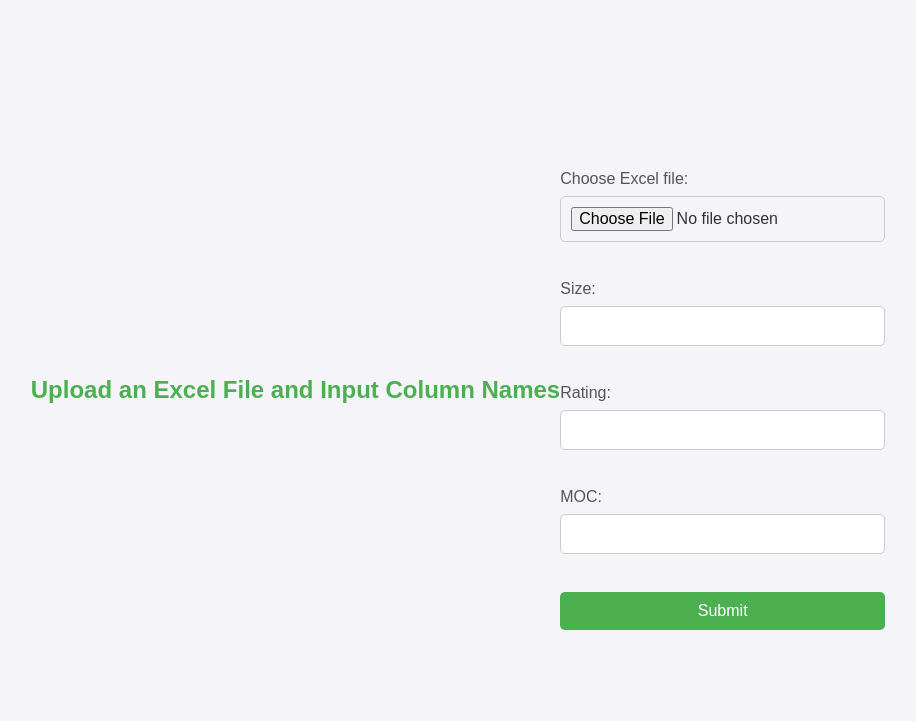
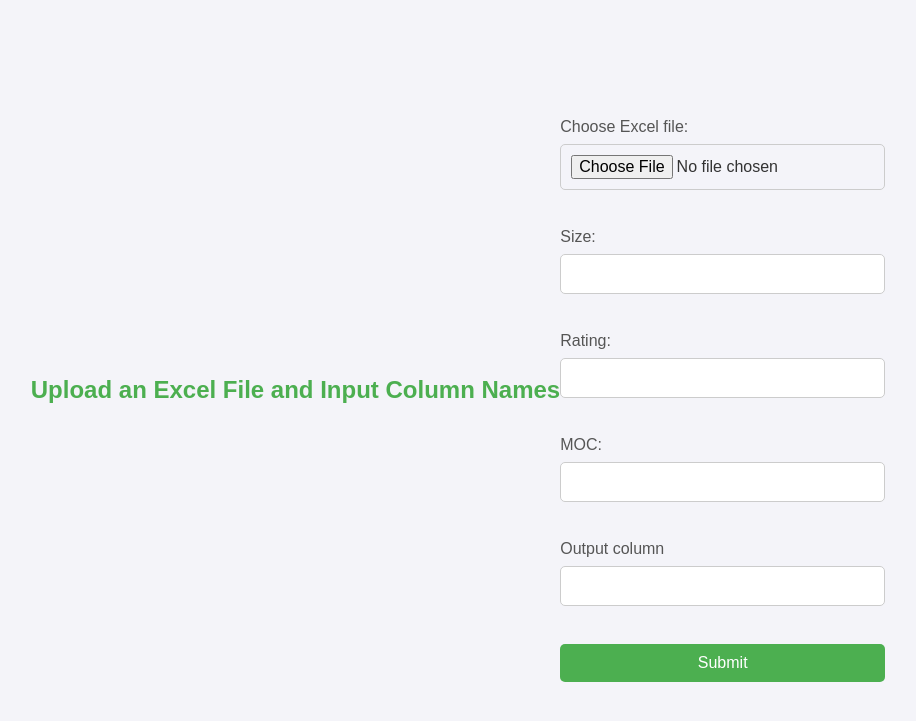
Before and after one commit to tathagatsen/Automatic-Gasket-cost-extractor, a Flask app: page / in a window 1280 px wide. Shown: the top 721 px of the page, without its empty margins (182-1098 px from the left). Run offline with Flask 3, Linux system fonts and the light colour scheme; parts of the project's set-up code (start-up, migrations or seed data) failed here and were passed over.

Commit message:
Update index.html

```diff
--- a/templates/index.html
+++ b/templates/index.html
@@ -21,6 +21,8 @@
         <label for="column3">MOC:</label>
         <input type="text" name="column3" required><br><br>
 
+        <label for="column4">Output column</label>
+        <input type="text" name="column4" required><br><br>
         <button type="submit">Submit</button>
     </form>
 </body>
```
